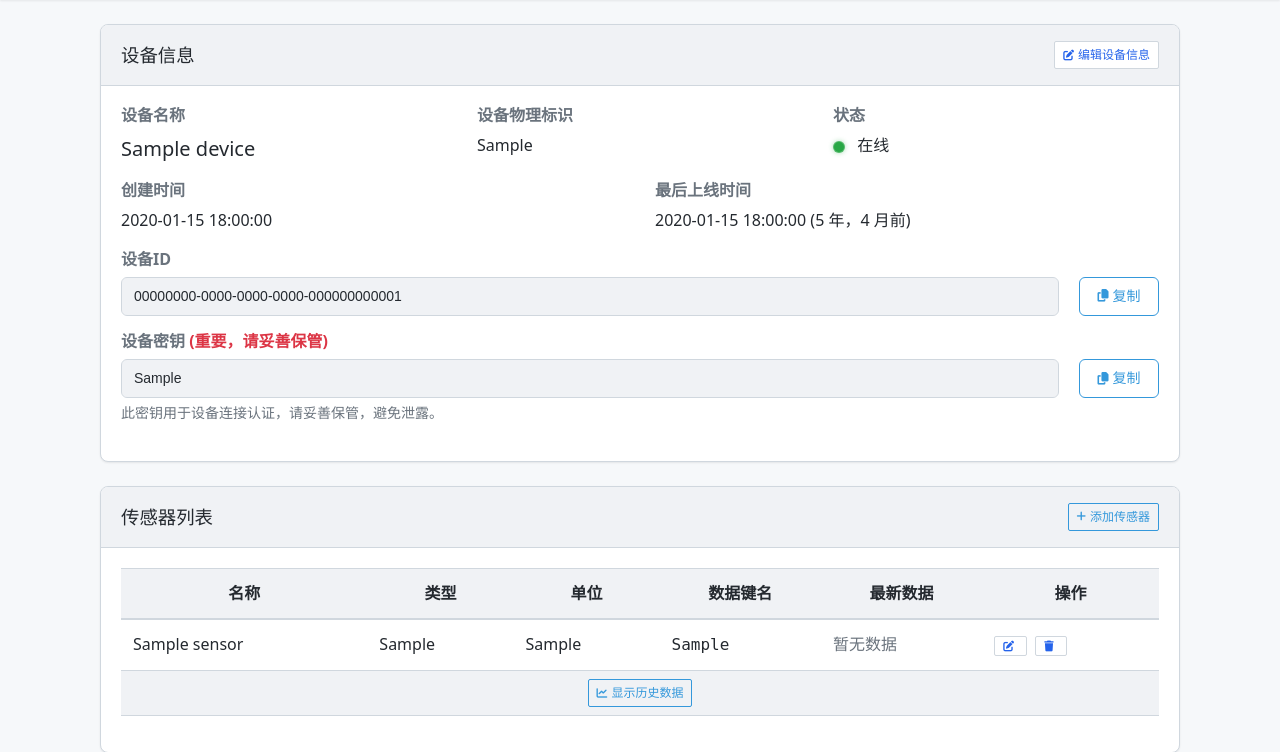
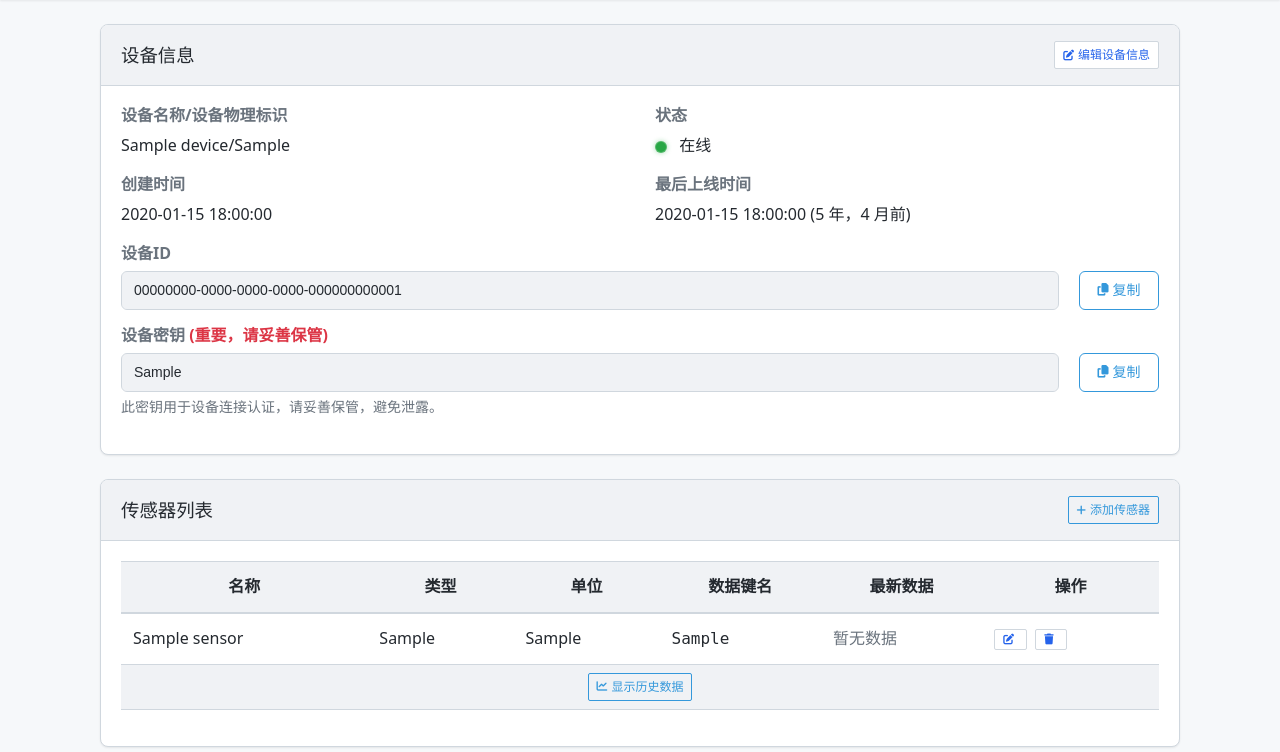
Before and after one commit to Miraitowa-la/NovaCloud, a Django app: page /iot/projects/00000000-0000-0000-0000-000000000001/devices/00000000-0000-0000-0000-000000000001/ in a window 1280 px wide. Shown: the part 65-817 px from the top of the page. Run offline with Django 5.2, Linux system fonts and the light colour scheme; a user stored in the database is signed in; tables that the repository leaves empty hold one stand-in row (values such as "Sample post"); grey boxes marked "Sample" are stand-in pictures; data that the repository does not hold is empty.

Commit message:
优化"设备详情"中"设备信息"的UI布局

```diff
--- a/templates/iot_devices/device_detail.html
+++ b/templates/iot_devices/device_detail.html
@@ -136,25 +136,18 @@
         </div>
         <div class="card-body">
             <div class="row">
-                <div class="col-md-4">
+                <div class="col-md-6">
                     <div class="device-info mb-3">
-                        <h5 class="text-muted">设备名称</h5>
-                        <p class="lead">{{ device.name }}</p>
-                    </div>
-                </div>
-
-                <div class="col-md-4">
-                    <div class="device-info mb-3">
-                        <h5 class="text-muted">设备物理标识</h5>
+                        <h5 class="text-muted">设备名称/设备物理标识</h5>
                         {% if device.device_identifier %}
-                            <p>{{ device.device_identifier }}</p>
+                            <p>{{ device.name }}/{{ device.device_identifier }}</p>
                         {% else %}
-                            <p>{{ "无设备物理标识" }}</p>
+                            <p>{{ device.name }}/{{ "无设备物理标识" }}</p>
                         {% endif %}
                     </div>
                 </div>
 
-                <div class="col-md-4">
+                <div class="col-md-6">
                     <div class="device-info mb-3">
                         <h5 class="text-muted">状态</h5>
                         <p>
```
